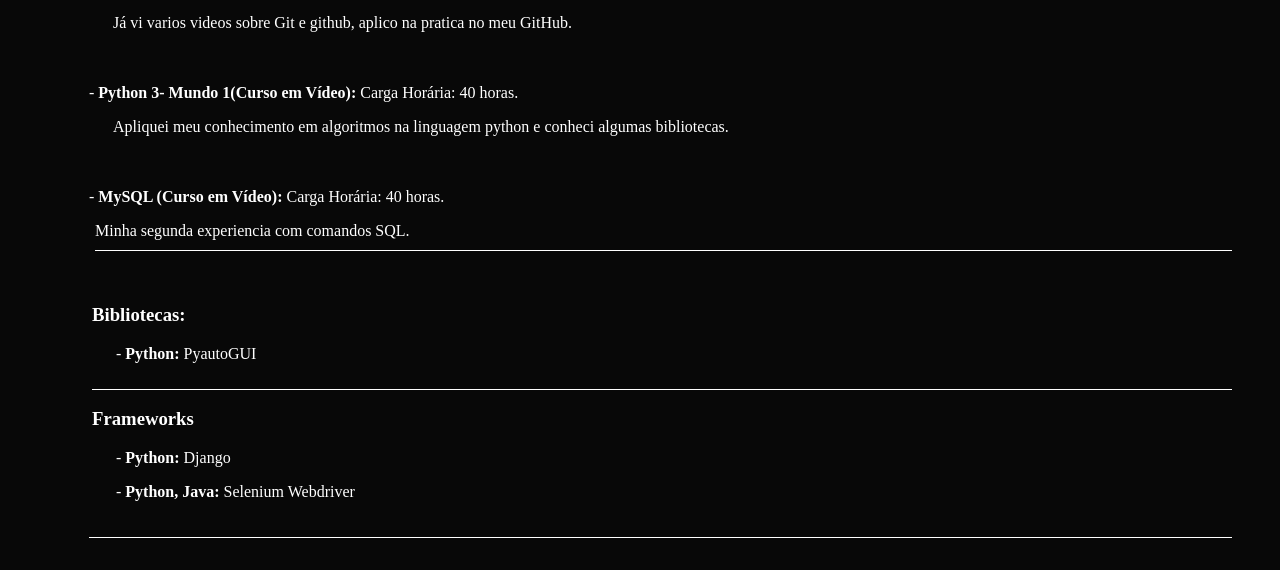
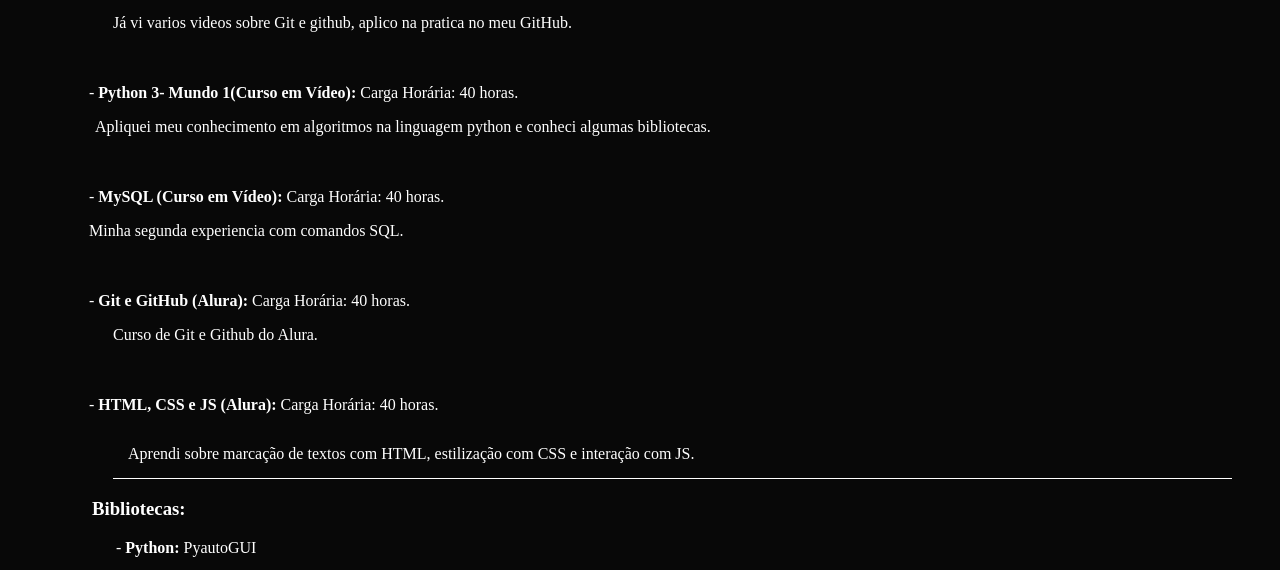
Before and after one commit to nuukeyt/nuukeyt.github.io, a plain HTML site: page src/index.html in a window 1280 px wide. Shown: the part 1305-1875 px from the top of the page. Drawn offline with Linux system fonts and the light colour scheme.

Commit message:
Removido a pasta Links, index.html e index.css desnecessarios e adicionado 2 cursos

```diff
--- a/src/index.css
+++ b/src/index.css
@@ -114,10 +114,17 @@ a{
     margin-left: 24px;
 }
 
-.curso7{
+.curso6{
     margin-left: 6px;
+}
+.curso8{
+    margin-left: 24px;
+}
+.curso9{
+    margin-left: 24px;
     border-bottom: 1px solid white;
     padding-bottom: 10px;
+    padding: 15px;
 }
 
 .biblioteca1{
--- a/src/index.html
+++ b/src/index.html
@@ -63,7 +63,7 @@
                  - <strong>Algoritmos (Curso em Vídeo):</strong> Carga Horária: 40 horas. <br>
                  <p class="curso2">Pratiquei com Operadores logicos e relacionais, estruturas de condição e repetição, procedimentos, funções, vetores e matrizes</p> <br>
                  <br>
-                 - <strong>Básico (Curso em Vídeo):</strong> Carga Horária: 40 horas. <br>
+                 - <strong> Java Básico (Curso em Vídeo):</strong> Carga Horária: 40 horas. <br>
                  <p class="curso3">Apliquei meu conhecimento em algoritmos na linguagem Java e conheci algumas bibliotecas.</p> <br>
                  <br>
                  - <strong>Java Orientado a Objetos (Curso em Vídeo):</strong> Carga Horária: 40 horas. <br>
@@ -76,8 +76,13 @@
                  <p class="curso6">Apliquei meu conhecimento em algoritmos na linguagem python e conheci algumas bibliotecas.</p> <br>
                  <br>
                  - <strong>MySQL (Curso em Vídeo):</strong> Carga Horária: 40 horas. <br>
-                      <p class="curso7">Minha segunda experiencia com comandos SQL.</p>
+                 <p class="curso7">Minha segunda experiencia com comandos SQL.</p> <br>
                  <br>
+                 - <strong>Git e GitHub (Alura):</strong> Carga Horária: 40 horas. <br>
+                 <p class="curso8">Curso de Git e Github do Alura.</p> <br>
+                 <br>
+                 - <strong>HTML, CSS e JS (Alura):</strong> Carga Horária: 40 horas. <br>
+                 <p class="curso9">Aprendi sobre marcação de textos com HTML, estilização com CSS e interação com JS.</p>
             </p>
         <section class="sect4">
             <h3>Bibliotecas:</h3>
```
Also changed, not shown: links/contatos/contato.html (deleted), links/projetos/projetos.html (deleted), links/sobre-mim/sobremim.html (deleted).
